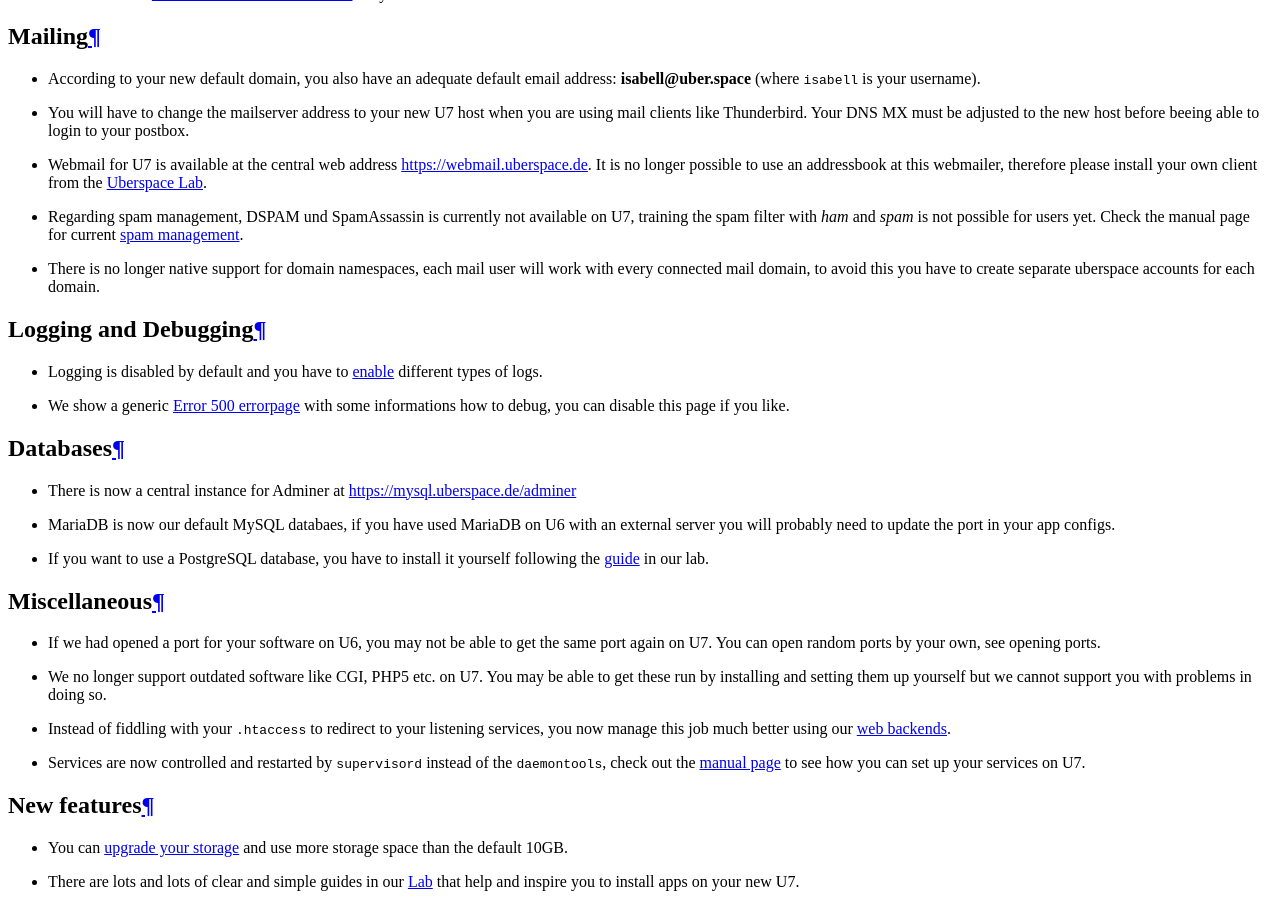
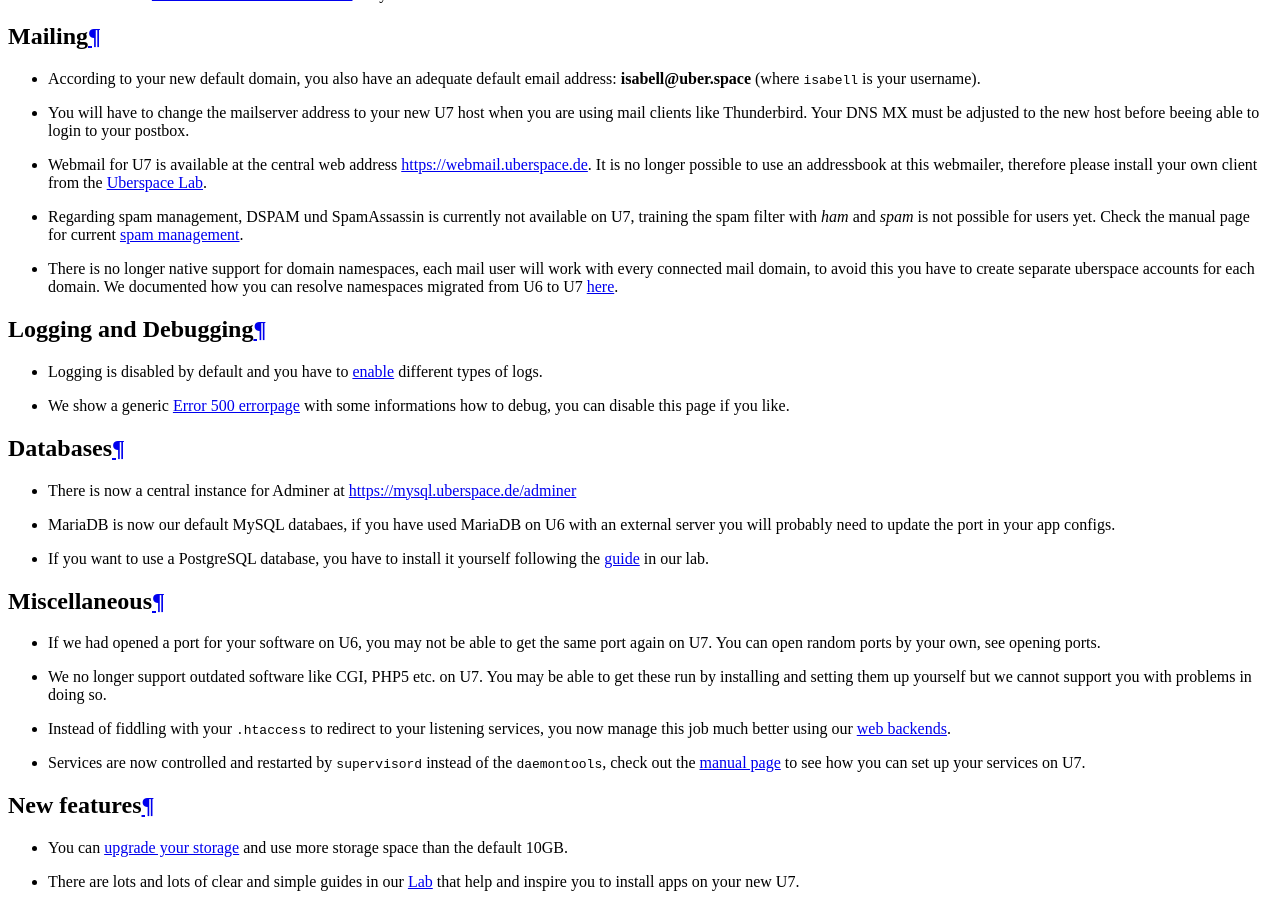
Before and after one commit to Uberspace/manual, a Sphinx documentation site: the page built from source/firstday-ubernauts.rst, in a window 1280 px wide and 900 px high, scrolled down 2474 px. Built offline with Sphinx 7.4.7 and the Read the Docs theme 2.0.0, drawn with Linux system fonts in a browser that asks for light colours.

Commit message:
added link to u6-namespaces towards the top

```diff
--- a/source/firstday-ubernauts.rst
+++ b/source/firstday-ubernauts.rst
@@ -38,7 +38,7 @@
 
 - Regarding spam management, DSPAM und SpamAssassin is currently not available on U7, training the spam filter with `ham` and `spam` is not possible for users yet. Check the manual page for current :ref:`spam management <mailfilters>`.
 
-- There is no longer native support for domain namespaces, each mail user will work with every connected mail domain, to avoid this you have to create separate uberspace accounts for each domain.
+- There is no longer native support for domain namespaces, each mail user will work with every connected mail domain, to avoid this you have to create separate uberspace accounts for each domain. We documented how you can resolve namespaces migrated from U6 to U7 :ref:`here <u6-namespaces>`.
 
 
 Logging and Debugging
```
